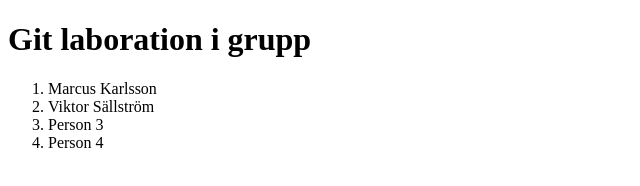
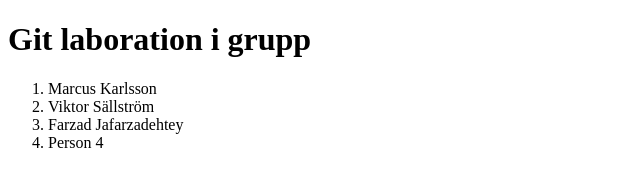
Before and after one commit to karlssonmarcus/MyFolder, a plain HTML site: page index.html in a window 1280 px wide. Shown: the whole page, without its empty margins (0-640 px from the left). Drawn offline with Linux system fonts and the light colour scheme.

Commit message:
uppdaterar person 3

```diff
--- a/index.html
+++ b/index.html
@@ -12,7 +12,7 @@
     <ol>
         <li>Marcus Karlsson</li>
         <li>Viktor Sällström</li>
-        <li>Person 3</li>
+        <li>Farzad Jafarzadehtey</li>
         <li>Person 4</li>
     </ol>
 
```
